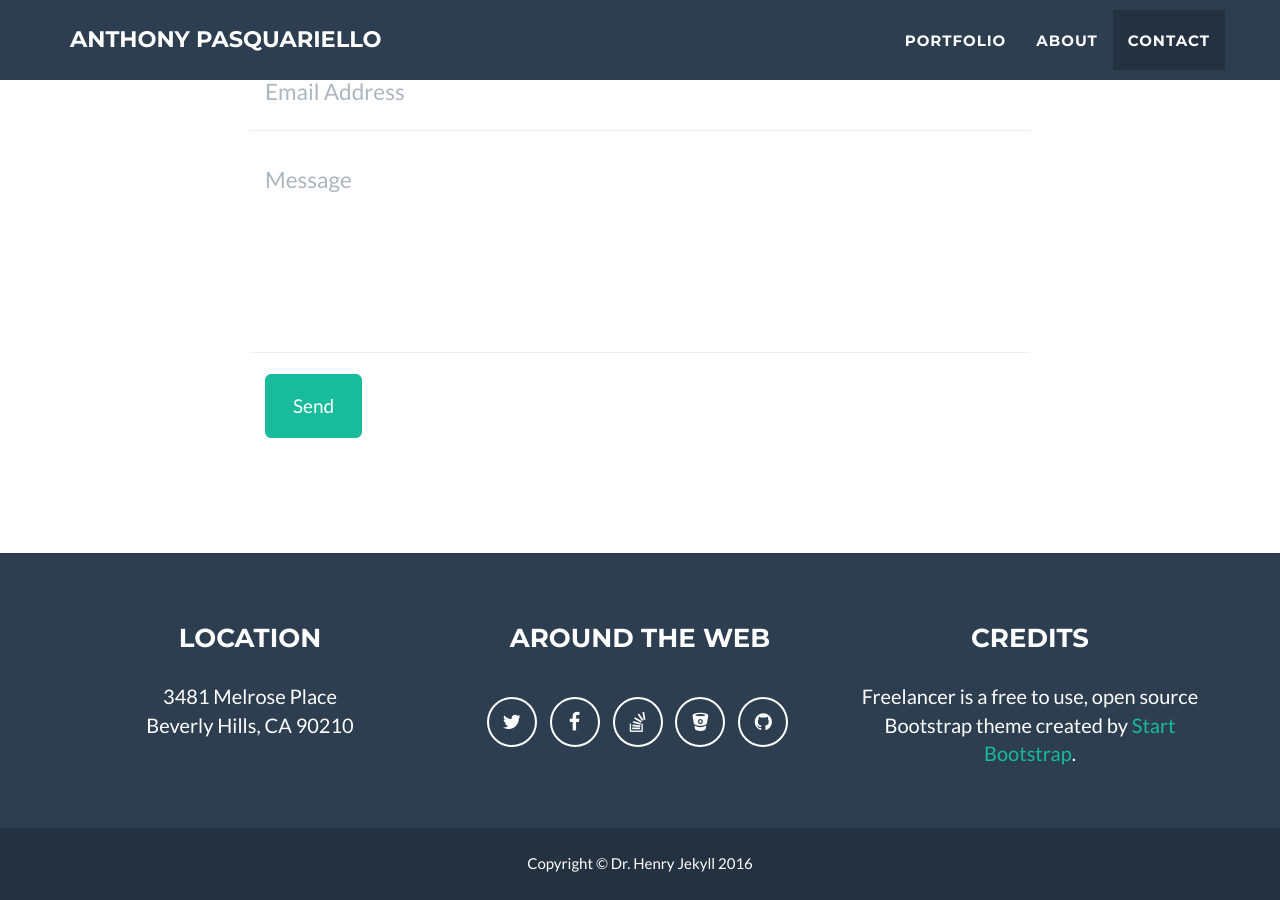
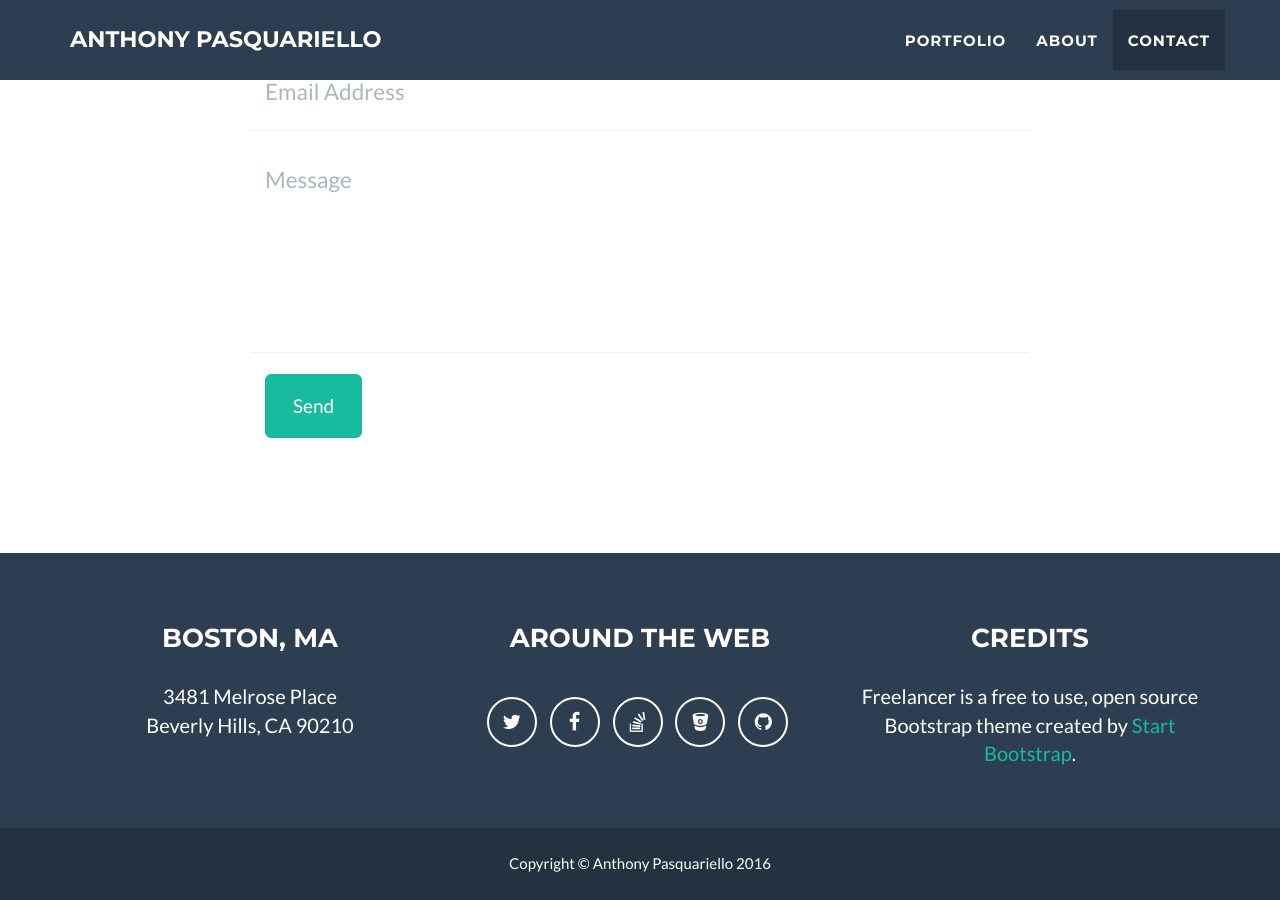
Before and after one commit to antpas/antpas.github.io, a Jekyll site: the page built from index.html, in a window 1280 px wide and 900 px high, scrolled down 2485 px. Built offline with Jekyll 4.4.1, drawn with Linux system fonts in a browser that asks for light colours.

Commit message:
Update _config.yml

```diff
--- a/_config.yml
+++ b/_config.yml
@@ -31,8 +31,8 @@ color:
 
 # Footer settings
 footer:
-  copyright: Dr. Henry Jekyll
-  location: Location
+  copyright: Anthony Pasquariello
+  location: Boston, MA
   social: Around the Web
   credits: Credits
 
```
